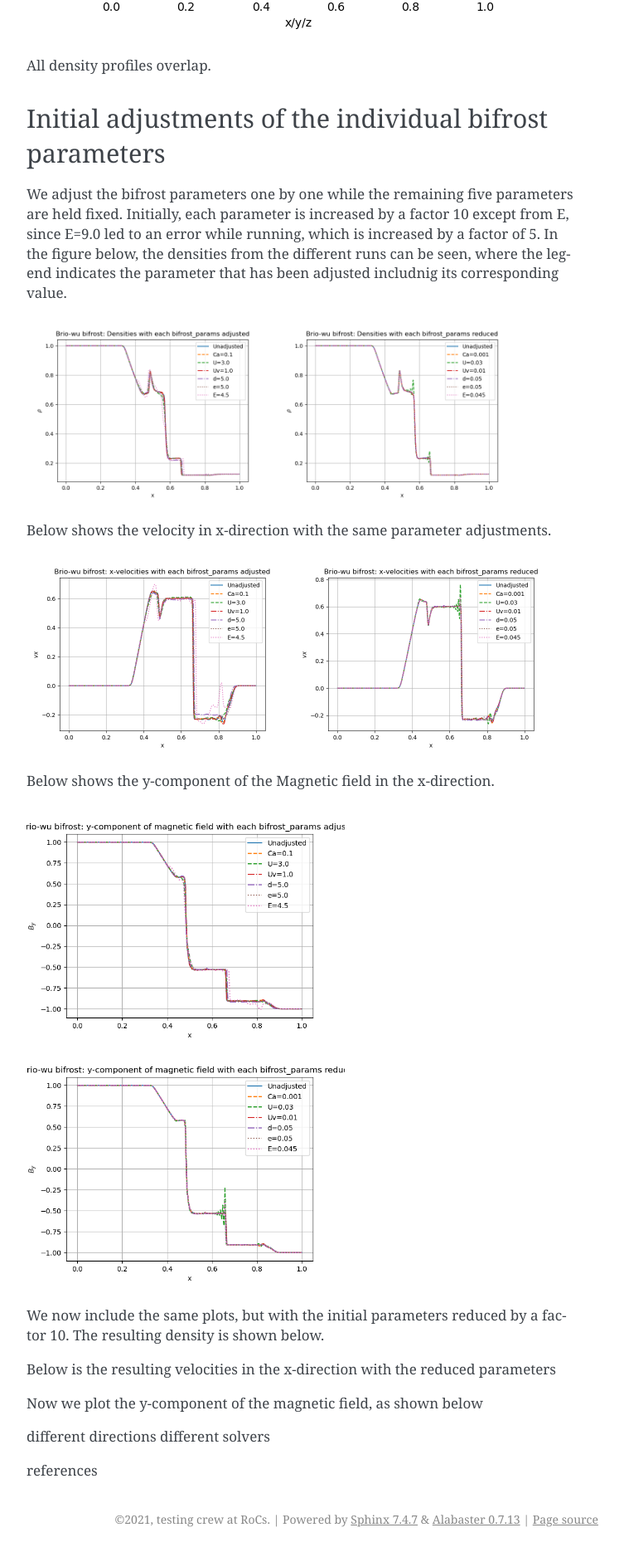
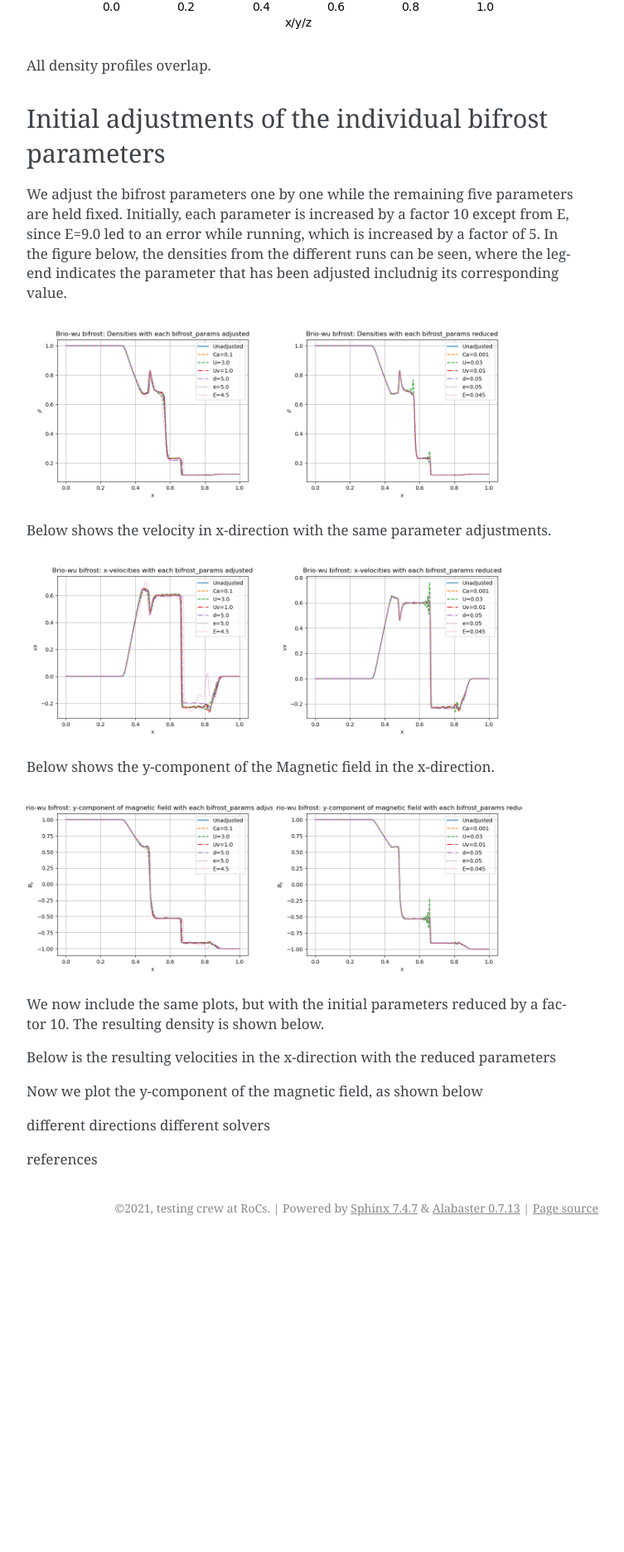
Before and after one commit to guadabsb15/summer_2021_report, a Sphinx documentation site: the page built from docs/source/briowu.rst, in a window 1280 px wide. Shown: the part 1673-3543 px from the top of the page at 83% size, without its empty margins (388-1141 px from the left). Built offline with Sphinx 7.4.7, drawn with Linux system fonts in a browser that asks for light colours; after the commit the page ends 3168 px from its top, so only the background shows below that.

Commit message:
Align images

```diff
--- a/docs/source/briowu.rst
+++ b/docs/source/briowu.rst
@@ -82,16 +82,16 @@ We adjust the bifrost parameters one by one while the remaining five parameters
 Below shows the velocity in x-direction with the same parameter adjustments.
 
 .. image:: images_brio-wu_bifrost/brio-wu_init_adjust_ux.png
-        :scale: 50 %
+        :width: 45 %
 .. image:: images_brio-wu_bifrost/brio-wu_init_reduced_ux.png
-        :scale: 50 %
+        :width: 45 %
 
 Below shows the y-component of the Magnetic field in the x-direction.
 
 .. image:: images_brio-wu_bifrost/brio-wu_init_adjust_by.png
-        :scale: 60 %
+        :width: 45 %
 .. image:: images_brio-wu_bifrost/brio-wu_init_reduced_by.png
-        :scale: 60 %
+        :width: 45 %
 
 We now include the same plots, but with the initial parameters reduced by a factor 10. The resulting density is shown below.
 
```
